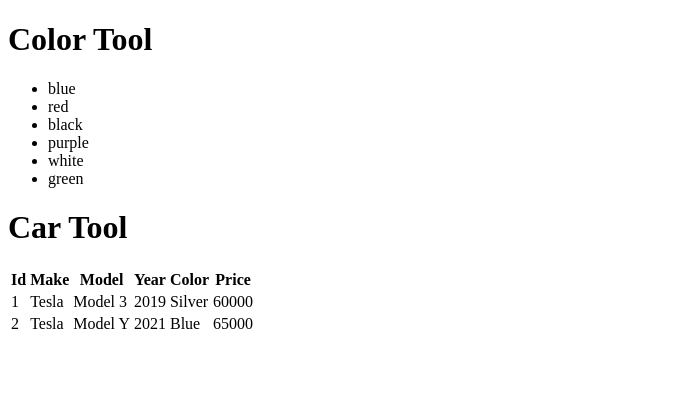
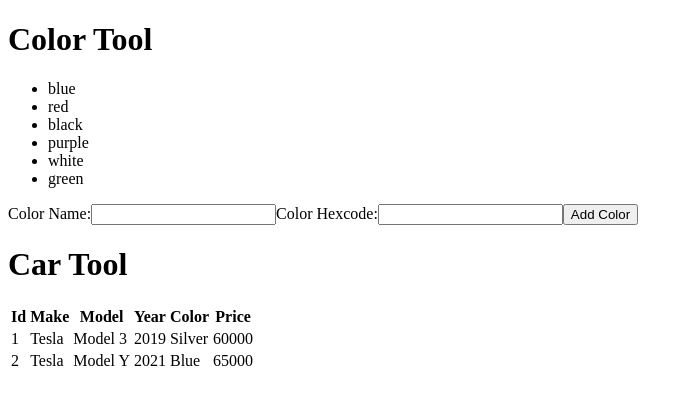
Before and after one commit to BradleyAllanDavis/FrontendBootcamp, a React (Create React App) app: page / in a window 1280 px wide. Shown: the top 404 px of the page, without its empty margins (0-693 px from the left). Built offline with nearby package versions, Linux system fonts and the light colour scheme.

Commit message:
Update colors with form

```diff
--- a/src/components/ColorTool.js
+++ b/src/components/ColorTool.js
@@ -1,19 +1,23 @@
+import { useState } from 'react';
+
 export const ColorTool = (props) => {
 
-  // const colorListItems = [];
+  const [
+    colorForm, // state data
+    setColorForm, // function to update the state data and re-render
+  ] = useState({
+    name: '', hexcode: '',
+  });
 
-  // back in the 1980s
-  // for (let x = 0; x < colors.length; x++) {
-  //   colorListItems.push(<li key={colors[x].id}>{colors[x].name}</li>);
-  // }
+  const change = e => {
+    setColorForm({
+      ...colorForm, // spread operator to copy the properties from the original color form to the new color form
+      [ e.target.name ]: e.target.value,
+      // hexcode: e.target.value
+    }); // new object literal, so we have a new object reference saying the state change
+  };
 
-  // declarative approach, iterate over the items of an array and perform a side effect
-  // colors.forEach(color => {
-  //   colorListItems.push(<li key={color.id}>{color.name}</li>);
-  // });
-
-  // declarative, good semantic meaning, no side effect used
-  // const colorListItems = colors.map(color => <li key={color.id}>{color.name}</li>);
+  console.log(colorForm);
 
   return (
     <>
@@ -23,6 +27,17 @@
       <ul>
         {props.colors.map(color => <li key={color.id}>{color.name}</li>)}
       </ul>
+      <form>
+        <label>
+          Color Name:
+          <input type="text" name="name" value={colorForm.name} onChange={change} />
+        </label>
+        <label>
+          Color Hexcode:
+          <input type="text" name="hexcode" value={colorForm.hexcode} onChange={change} />
+        </label>
+        <button type="button">Add Color</button>
+      </form>
     </>
   );
 };
```
